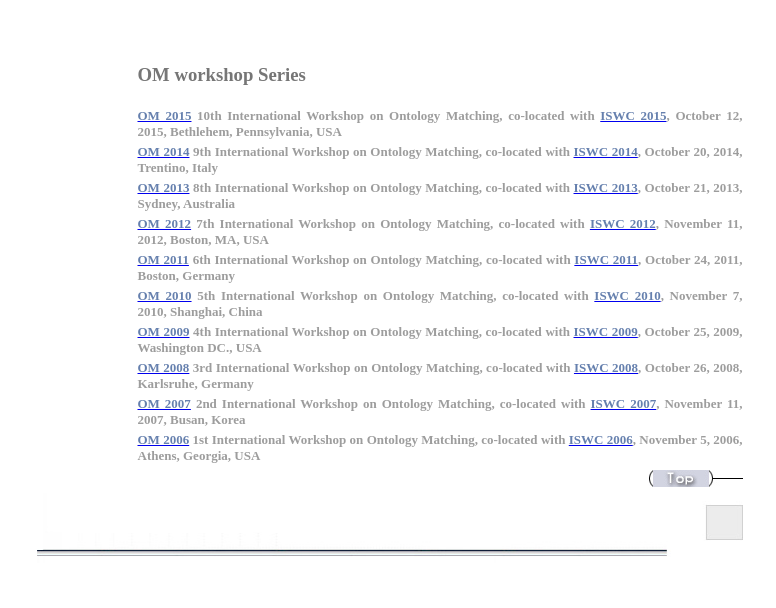
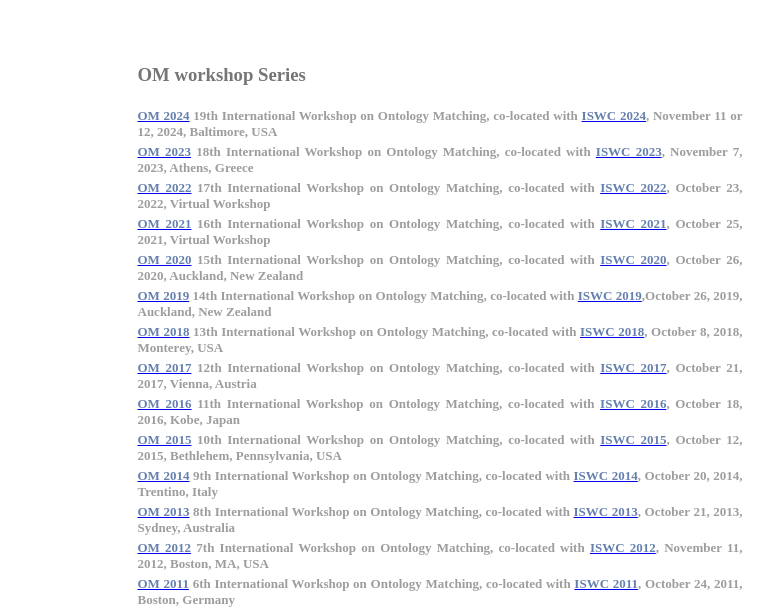
Before and after one commit to ontology-matching/ontology-matching.github.io, a plain HTML site: page index.html in a window 1280 px wide. Shown: the part 182-790 px from the top of the page, without its empty margins (252-1028 px from the left). Drawn offline with Linux system fonts and the light colour scheme.

Commit message:
Update 2024 page

```diff
--- a/index.html
+++ b/index.html
@@ -37,6 +37,123 @@
       </TD>
 
 
+
+<TR>
+<TD></TD>
+<TD>
+<P align=justify><font face="@Arial Unicode MS, Verdana" color=#9d9d9d size=2><STRONG>
+<A href="http://om.ontologymatching.org/2024/" target=_blank>
+<FONT color=#6680ae>
+OM 2024</A>
+<FONT color=#9d9d9d>
+19th International Workshop on Ontology Matching, co-located with <A href="http://iswc2024.semanticweb.org/" target=_blank> <FONT color=#6680ae> ISWC 2024</FONT></A>, November 11 or 12, 2024, Baltimore, USA</FONT>
+
+</STRONG></P></TD>
+</TR>
+
+<TR>
+<TD></TD>
+<TD>
+<P align=justify><font face="@Arial Unicode MS, Verdana" color=#9d9d9d size=2><STRONG>
+<A href="http://www.om2023.ontologymatching.org" target=_blank>
+<FONT color=#6680ae>
+OM 2023</A>
+<FONT color=#9d9d9d>
+18th International Workshop on Ontology Matching, co-located with <A href="http://iswc2023.semanticweb.org/" target=_blank> <FONT color=#6680ae> ISWC 2023</FONT></A>, November 7, 2023, Athens, Greece</FONT>
+
+</STRONG></P></TD>
+</TR>
+
+<TR>
+<TD></TD>
+<TD>
+<P align=justify><font face="@Arial Unicode MS, Verdana" color=#9d9d9d size=2><STRONG>
+<A href="http://www.om2022.ontologymatching.org" target=_blank>
+<FONT color=#6680ae>
+OM 2022</A>
+<FONT color=#9d9d9d>
+17th International Workshop on Ontology Matching, co-located with <A href="http://iswc2022.semanticweb.org/" target=_blank> <FONT color=#6680ae> ISWC 2022</FONT></A>, October 23, 2022, Virtual Workshop</FONT>
+
+</STRONG></P></TD>
+</TR>
+
+<TR>
+<TD></TD>
+<TD>
+<P align=justify><font face="@Arial Unicode MS, Verdana" color=#9d9d9d size=2><STRONG>
+<A href="http://www.om2021.ontologymatching.org" target=_blank>
+<FONT color=#6680ae>
+OM 2021</A>
+<FONT color=#9d9d9d>
+16th International Workshop on Ontology Matching, co-located with <A href="http://iswc2021.semanticweb.org/" target=_blank> <FONT color=#6680ae> ISWC 2021</FONT></A>, October 25, 2021, Virtual Workshop</FONT>
+
+</STRONG></P></TD>
+</TR>
+
+<TR>
+<TD></TD>
+<TD>
+<P align=justify><font face="@Arial Unicode MS, Verdana" color=#9d9d9d size=2><STRONG>
+<A href="http://www.om2020.ontologymatching.org" target=_blank>
+<FONT color=#6680ae>
+OM 2020</A>
+<FONT color=#9d9d9d>
+15th International Workshop on Ontology Matching, co-located with <A href="http://iswc2020.semanticweb.org/" target=_blank> <FONT color=#6680ae> ISWC 2020</FONT></A>, October 26, 2020, Auckland, New Zealand</FONT>
+
+</STRONG></P></TD>
+</TR>
+
+<TR>
+<TD></TD>
+<TD>
+<P align=justify><font face="@Arial Unicode MS, Verdana" color=#9d9d9d size=2><STRONG>
+<A href="http://www.om2019.ontologymatching.org" target=_blank>
+<FONT color=#6680ae>
+OM 2019</A>
+<FONT color=#9d9d9d>
+14th International Workshop on Ontology Matching, co-located with <A href="http://iswc2019.semanticweb.org/" target=_blank> <FONT color=#6680ae> ISWC 2019</FONT></A>,October 26, 2019, Auckland, New Zealand</FONT>
+
+</STRONG></P></TD>
+</TR>
+
+<TR>
+<TD></TD>
+<TD>
+<P align=justify><font face="@Arial Unicode MS, Verdana" color=#9d9d9d size=2><STRONG>
+<A href="http://www.om2018.ontologymatching.org" target=_blank>
+<FONT color=#6680ae>
+OM 2018</A>
+<FONT color=#9d9d9d>
+13th International Workshop on Ontology Matching, co-located with <A href="http://iswc2018.semanticweb.org/" target=_blank> <FONT color=#6680ae> ISWC 2018</FONT></A>, October 8, 2018, Monterey, USA </FONT>
+
+</STRONG></P></TD>
+</TR>
+
+<TR>
+<TD></TD>
+<TD>
+<P align=justify><font face="@Arial Unicode MS, Verdana" color=#9d9d9d size=2><STRONG>
+<A href="http://www.om2017.ontologymatching.org" target=_blank>
+<FONT color=#6680ae>
+OM 2017</A>
+<FONT color=#9d9d9d>
+12th International Workshop on Ontology Matching, co-located with <A href="http://iswc2017.semanticweb.org/" target=_blank> <FONT color=#6680ae> ISWC 2017</FONT></A>, October 21, 2017, Vienna, Austria </FONT>
+
+</STRONG></P></TD>
+</TR>
+
+<TR>
+<TD></TD>
+<TD>
+<P align=justify><font face="@Arial Unicode MS, Verdana" color=#9d9d9d size=2><STRONG>
+<A href="http://www.om2016.ontologymatching.org" target=_blank>
+<FONT color=#6680ae>
+OM 2016</A>
+<FONT color=#9d9d9d>
+11th International Workshop on Ontology Matching, co-located with <A href="http://iswc2016.semanticweb.org/" target=_blank> <FONT color=#6680ae> ISWC 2016</FONT></A>, October 18, 2016, Kobe, Japan </FONT>
+
+</STRONG></P></TD>
+</TR>
 
 <TR>
 <TD></TD>
```
Also changed, not shown: 2024/index.html (+1 -1 lines).
